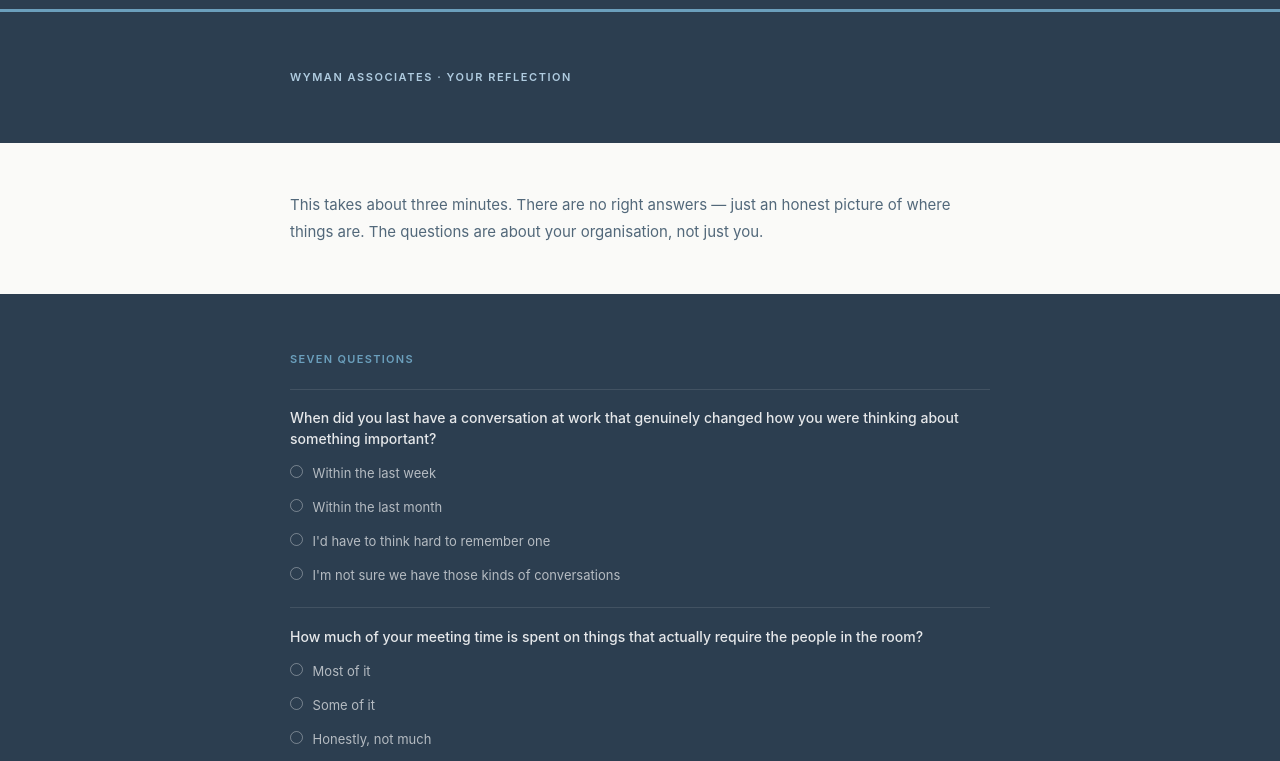
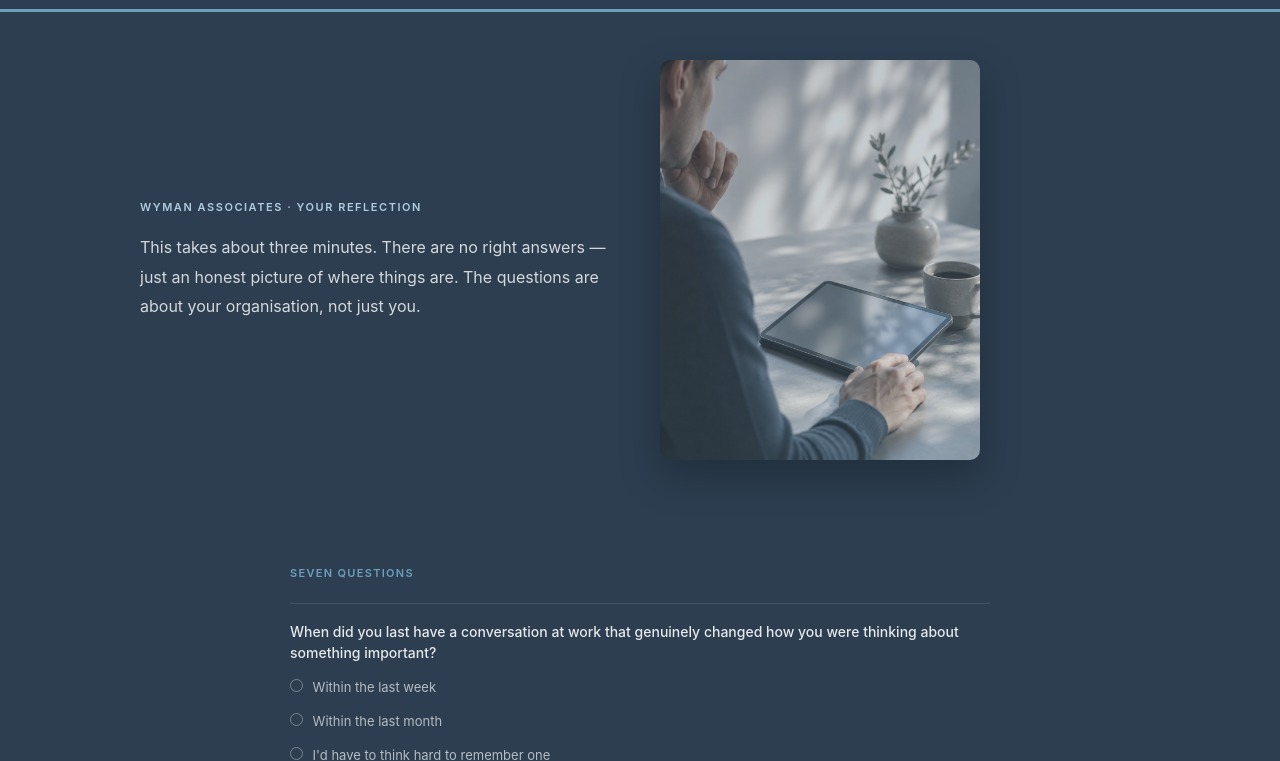
Before and after one commit to Mitziwyman/thinking-together, a plain HTML site: page you.html in a window 1280 px wide. Shown: the part 47-808 px from the top of the page. Drawn offline with Linux system fonts and the light colour scheme.

Commit message:
Give /you page a hero photo treatment matching the suite page

```diff
--- a/you.html
+++ b/you.html
@@ -32,9 +32,15 @@
   /* ── HERO ── */
   .hero-band {
     background: var(--slate);
-    padding: 3.5rem 1.5rem;
+    padding: 3rem 1.5rem;
   }
-  .hero-inner { max-width: 700px; margin: 0 auto; }
+  .hero-inner { max-width: 1000px; margin: 0 auto; }
+  .hero-flex {
+    display: flex;
+    align-items: center;
+    gap: 2.5rem;
+  }
+  .hero-text { flex: 1 1 auto; min-width: 0; max-width: 480px; }
   .hero-kicker {
     font-family: -apple-system, 'Segoe UI', Helvetica, Arial, sans-serif;
     font-size: 11px;
@@ -42,6 +48,37 @@
     letter-spacing: 0.14em;
     text-transform: uppercase;
     color: var(--teal-mid);
+    margin-bottom: 1rem;
+  }
+  .hero-intro {
+    font-family: -apple-system, 'Segoe UI', Helvetica, Arial, sans-serif;
+    font-size: 16px;
+    line-height: 1.85;
+    color: rgba(255,255,255,0.8);
+    max-width: 480px;
+    margin-bottom: 0;
+  }
+  .hero-photo {
+    flex: 0 0 320px;
+    position: relative;
+    border-radius: 10px;
+    overflow: hidden;
+    aspect-ratio: 4 / 5;
+    box-shadow: 0 16px 40px rgba(0,0,0,0.25);
+    background: #28384a;
+  }
+  .hero-photo img {
+    width: 100%;
+    height: 100%;
+    object-fit: cover;
+    display: block;
+    filter: saturate(0.78) contrast(0.9) brightness(1.1);
+  }
+  .hero-photo::after {
+    content: '';
+    position: absolute;
+    inset: 0;
+    background: linear-gradient(160deg, rgba(44,62,80,0.32) 0%, rgba(61,122,158,0.18) 100%);
   }
 
   /* ── STANDARD LAYOUT ── */
@@ -332,6 +369,11 @@
   @media (max-width: 540px) {
     .hero-band, .section-band, .diag-band, .quote-band, .email-band, .cta-band { padding: 2.5rem 1.1rem; }
   }
+
+  @media (max-width: 700px) {
+    .hero-flex { flex-direction: column; gap: 1.75rem; }
+    .hero-photo { flex: 0 0 auto; width: 100%; aspect-ratio: 16 / 9; max-width: 420px; }
+  }
 </style>
 </head>
 <body>
@@ -340,15 +382,14 @@
 
 <!-- HERO -->
 <section class="hero-band">
-  <div class="hero-inner">
-    <div class="hero-kicker">Wyman Associates · Your Reflection</div>
-  </div>
-</section>
-
-<!-- INTRO -->
-<section class="section-band white">
-  <div class="section-inner">
-    <p class="body-text">This takes about three minutes. There are no right answers — just an honest picture of where things are. The questions are about your organisation, not just you.</p>
+  <div class="hero-inner hero-flex">
+    <div class="hero-text">
+      <div class="hero-kicker">Wyman Associates · Your Reflection</div>
+      <p class="hero-intro">This takes about three minutes. There are no right answers — just an honest picture of where things are. The questions are about your organisation, not just you.</p>
+    </div>
+    <div class="hero-photo">
+      <img src="hero-you.jpg" alt="">
+    </div>
   </div>
 </section>
 
```
Also changed, not shown: hero-you.jpg (added).
